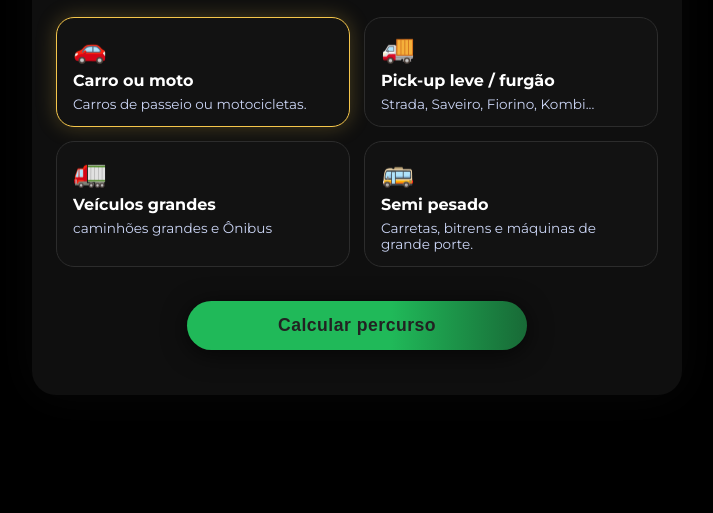
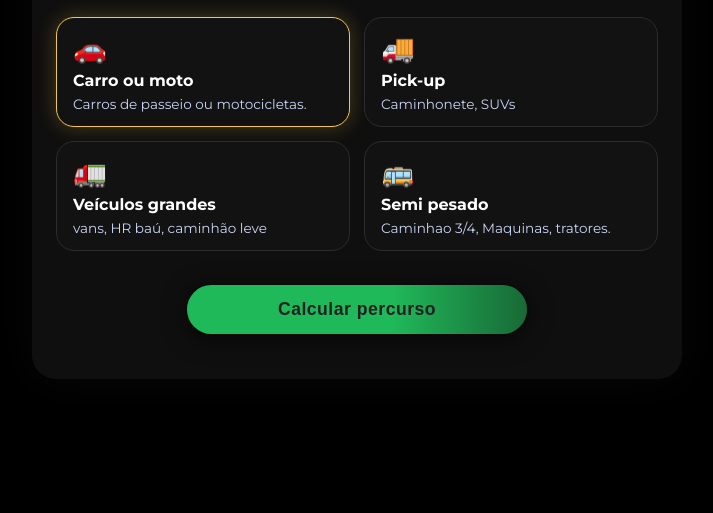
Before and after one commit to MayLynCom/Pedroso_Guincho, a website: page index.html in a window 1280 px wide. Shown: the part 2799-3312 px from the top of the page, without its empty margins (283-996 px from the left). Drawn offline with Linux system fonts and the light colour scheme.

Commit message:
Arrumei de 40km pra 25km

```diff
--- a/index.html
+++ b/index.html
@@ -171,8 +171,8 @@ height="0" width="0" style="display:none;visibility:hidden"></iframe></noscript>
                         <input type="radio" name="tipoVeiculo" value="utilitario" />
                         <div>
                             <span class="icone">🚚</span>
-                            <strong>Pick-up leve / furgão</strong>
-                            <p>Strada, Saveiro, Fiorino, Kombi...</p>
+                            <strong>Pick-up</strong>
+                            <p>Caminhonete, SUVs</p>
                         </div>
                     </label>
                     <label class="tipo-card">
@@ -180,7 +180,7 @@ height="0" width="0" style="display:none;visibility:hidden"></iframe></noscript>
                         <div>
                             <span class="icone">🚛</span>
                             <strong>Veículos grandes </strong>
-                            <p>caminhões grandes e Ônibus</p>
+                            <p>vans, HR baú, caminhão leve</p>
                         </div>
                     </label>
                     <label class="tipo-card">
@@ -188,7 +188,7 @@ height="0" width="0" style="display:none;visibility:hidden"></iframe></noscript>
                         <div>
                             <span class="icone">🚌</span>
                             <strong>Semi pesado</strong>
-                            <p>Carretas, bitrens e máquinas de grande porte.</p>
+                            <p> Caminhao 3/4, Maquinas, tratores.</p>
                         </div>
                     </label>
                 </div>
--- a/netlify/functions/distance.js
+++ b/netlify/functions/distance.js
@@ -107,7 +107,7 @@ function calculatePrice(distanceKm, vehicleType) {
 
   const { base, extra } = rules[vehicleType] || rules.carro;
 
-  if (distanceKm <= 40) {
+  if (distanceKm <= 25) {
     return base;
   }
 
```
